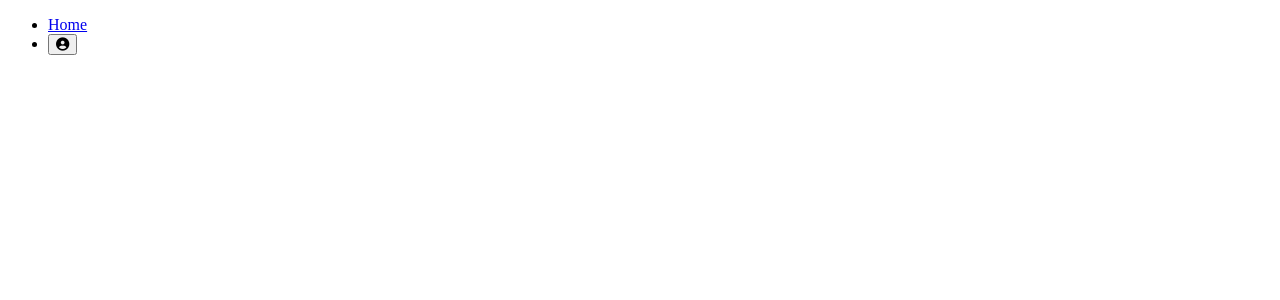
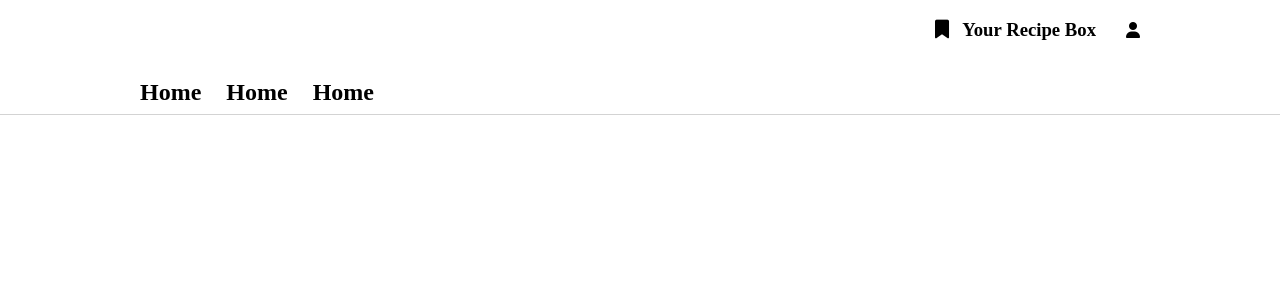
Before and after one commit to Promingy/Capstone, a React (Vite) app in the folder react-vite/: page / in a window 1280 px wide. Shown: the top 300 px of the page. Built offline with nearby package versions, Linux system fonts and the light colour scheme; no server answers.

Commit message:
Nav bar styling

```diff
--- a/react-vite/src/components/Navigation/Navigation.css
+++ b/react-vite/src/components/Navigation/Navigation.css
@@ -1,3 +1,44 @@
+.nav_bar {
+  height: 114px;
+  border-bottom: 1px solid lightgrey;
+  padding-bottom: 0;
+  margin-bottom: 50px;
+}
+
+.nav_bar > * {
+  max-width: 1000px;
+  margin: auto;
+}
+
+.header_top_right {
+  display: flex;
+  justify-content: flex-end;
+  gap: 30px;
+  align-items: center;
+}
+
+.header_bottom_container {
+  display: flex;
+  gap: 25px;
+}
+
+.nav_links{
+  cursor: pointer;
+  border-bottom: 7px solid transparent;
+}
+.nav_links:hover {
+  border-bottom: 4px solid #CF1A00;
+  padding: 0;
+}
+
+.user_profile:hover {
+  color: #777777;
+}
+
+.user_profile:active {
+  color: #CF1A00;
+}
+
 .profile-dropdown {
   position: absolute;
 }
--- a/react-vite/src/components/Navigation/Navigation.jsx
+++ b/react-vite/src/components/Navigation/Navigation.jsx
@@ -1,18 +1,27 @@
-import { NavLink } from "react-router-dom";
+import {  useNavigate } from "react-router-dom";
 import ProfileButton from "./ProfileButton";
 import "./Navigation.css";
 
 function Navigation() {
+  const navigate = useNavigate()
   return (
-    <ul>
-      <li>
-        <NavLink to="/">Home</NavLink>
-      </li>
+    <div className="nav_bar">
+      <div className="header_top_container">
+        <div className="header_top_right">
+          <h3>
+            <i className="fa-bookmark fa-solid"/> &nbsp;
+            Your Recipe Box
+            </h3>
+          <ProfileButton />
+        </div>
+      </div>
 
-      <li>
-        <ProfileButton />
-      </li>
-    </ul>
+      <div className="header_bottom_container">
+        <h2 className="nav_links" onClick={() => navigate('/')}>Home</h2>
+        <h2 className="nav_links">Home</h2>
+        <h2 className="nav_links">Home</h2>
+      </div>
+    </div>
   );
 }
 
--- a/react-vite/src/components/Navigation/ProfileButton.jsx
+++ b/react-vite/src/components/Navigation/ProfileButton.jsx
@@ -40,9 +40,8 @@ function ProfileButton() {
 
   return (
     <>
-      <button onClick={toggleMenu}>
-        <i className="fas fa-user-circle" />
-      </button>
+      <i onClick={toggleMenu} className="fas fa-user user_profile" />
+
       {showMenu && (
         <ul className={"profile-dropdown"} ref={ulRef}>
           {user ? (
--- a/react-vite/src/index.css
+++ b/react-vite/src/index.css
@@ -1 +1,4 @@
 /* TODO: Add sitewide styles */
+body {
+    margin: 0;
+}
```
Also changed, not shown: 5 other files (tests, documents, lock files or other folders).
